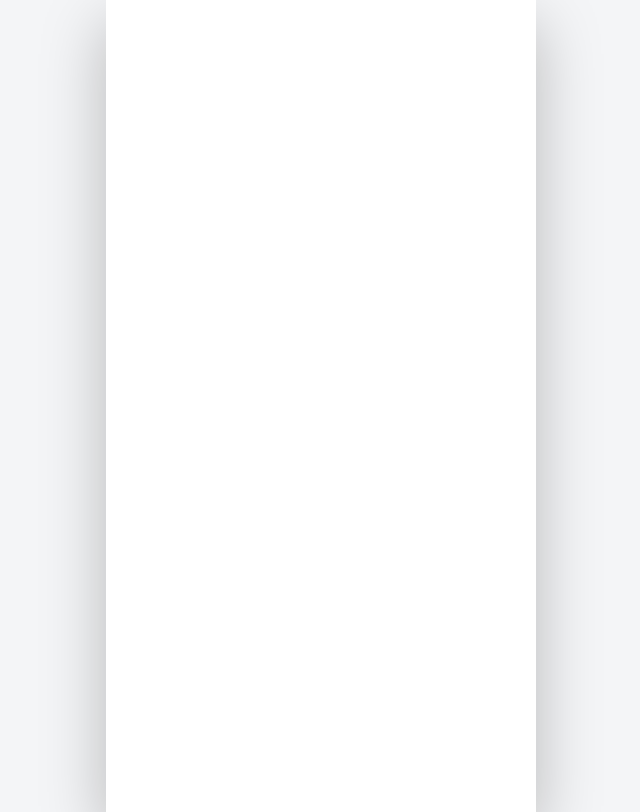
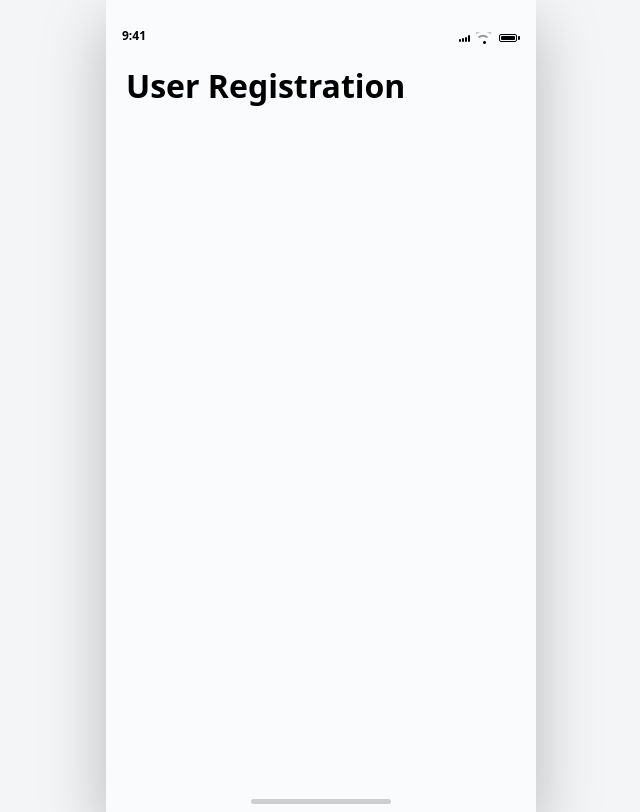
Before and after one commit to Nivedha29/morago_frontend_dec3, a React (Vite) app: page /register-user in a window 1280 px wide. Before the commit this address had no page. Shown: the whole page, without its empty margins (319-959 px from the left). Built offline with nearby package versions, Linux system fonts and the light colour scheme.

Commit message:
Add role-based navigation for signup and create UserRegisterPage skeleton

```diff
--- a/src/App.jsx
+++ b/src/App.jsx
@@ -7,7 +7,8 @@ import LoginScreen from "./pages/login.jsx"
 import SignupScreen from "./pages/register.jsx"
 import OnboardingScreen from "./pages/onboarding.jsx"
 import HomeScreen from "./pages/home.jsx";
-import TranslatorHome from "./pages/translatorHome.jsx";
+import TranslatorHome from "./pages/translator-home.jsx";
+import UserRegisterPage from "./pages/UserRegisterPage";
 
 /* ------------------------- APP MAIN ------------------------- */
 const App = () => {
@@ -21,6 +22,7 @@ return (
           <Route path="/register" element={<SignupScreen />} />
           <Route path="/home" element={<HomeScreen />} />
           <Route path="/translatorHome" element={<TranslatorHome />} />
+          <Route path="/register-user" element={<UserRegisterPage />} />
         </Routes>
       </div>
     </div>
--- /dev/null
+++ b/src/pages/UserRegisterPage.jsx
@@ -0,0 +1,18 @@
+import React from "react";
+import StatusBar from "../components/StatusBar";
+
+const UserRegisterPage = () => {
+  return (
+    <div className="screen login-screen">
+      <StatusBar />
+
+      <div className="login-body">
+        <h1>User Registration</h1>
+      </div>
+
+      <div className="home-indicator" />
+    </div>
+  );
+};
+
+export default UserRegisterPage;
--- a/src/pages/login.jsx
+++ b/src/pages/login.jsx
@@ -33,7 +33,7 @@ const LoginScreen = () => {
       } else {
         // LOGIN SUCCESS
         if (role === "translator") {
-          navigate("/translatorHome");
+          navigate("/translator-home");
         } else {
           navigate("/home");
         }
--- a/src/pages/register.jsx
+++ b/src/pages/register.jsx
@@ -1,3 +1,4 @@
+import { useNavigate } from "react-router-dom";
 import React, { useState } from "react";
 import StatusBar from "../components/StatusBar";
 
@@ -5,6 +6,15 @@ import StatusBar from "../components/StatusBar";
 const SignupScreen = ({ onBackToLogin }) => {
   const [role, setRole] = useState("user");
 
+  const navigate = useNavigate();
+
+  const handleCreateAccount = () => {
+    if (role === "user") {
+      navigate("/register-user");
+    } else {
+      navigate("/register-translator");
+    }
+  };
   return (
     <div className="screen login-screen">
       <StatusBar />
@@ -41,7 +51,9 @@ const SignupScreen = ({ onBackToLogin }) => {
         </div>
 
         <div className="login-form">
-          <button className="btn btn-login">Create account</button>
+          <button className="btn btn-login" onClick={handleCreateAccount}>
+            Create account
+          </button>
           <button className="btn btn-register" onClick={onBackToLogin}>
             Back to log in
           </button>
```
Also changed, not shown: src/pages/translator-home.jsx (renamed from src/pages/translatorHome.jsx).
